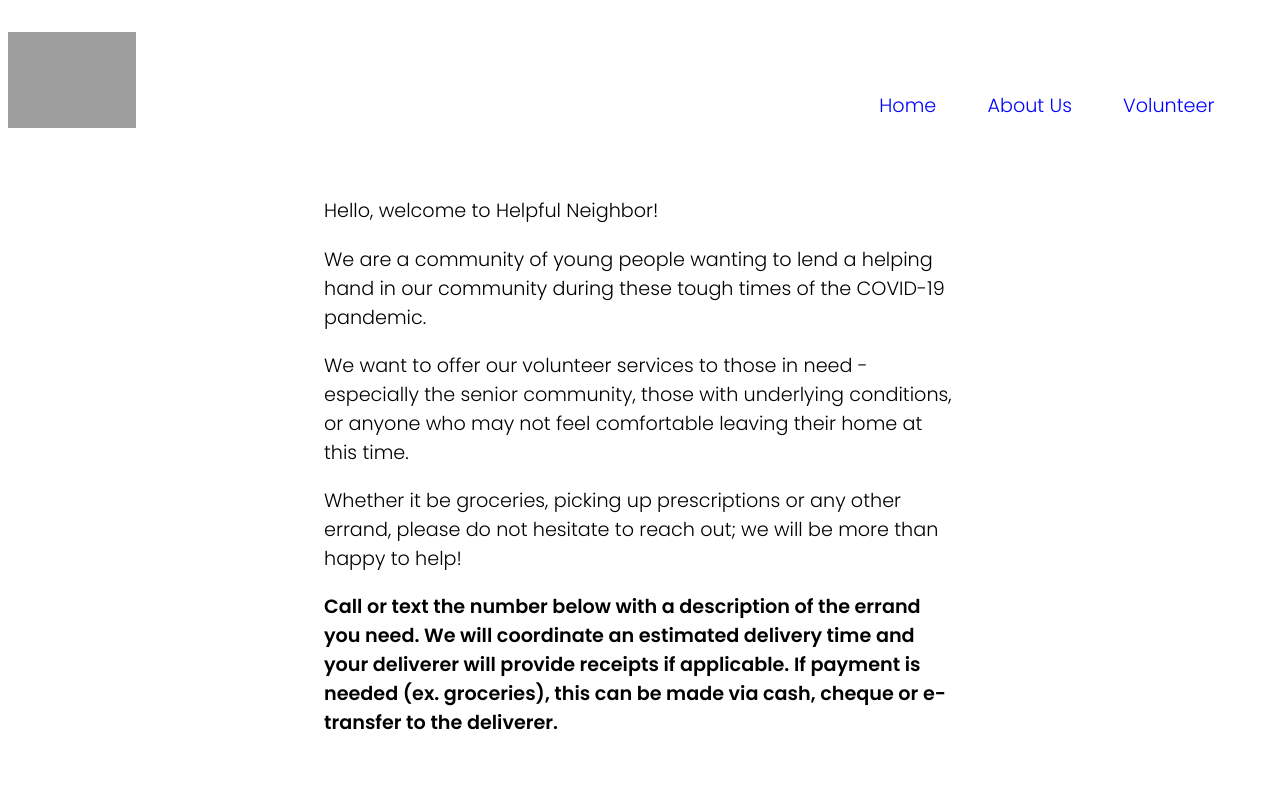
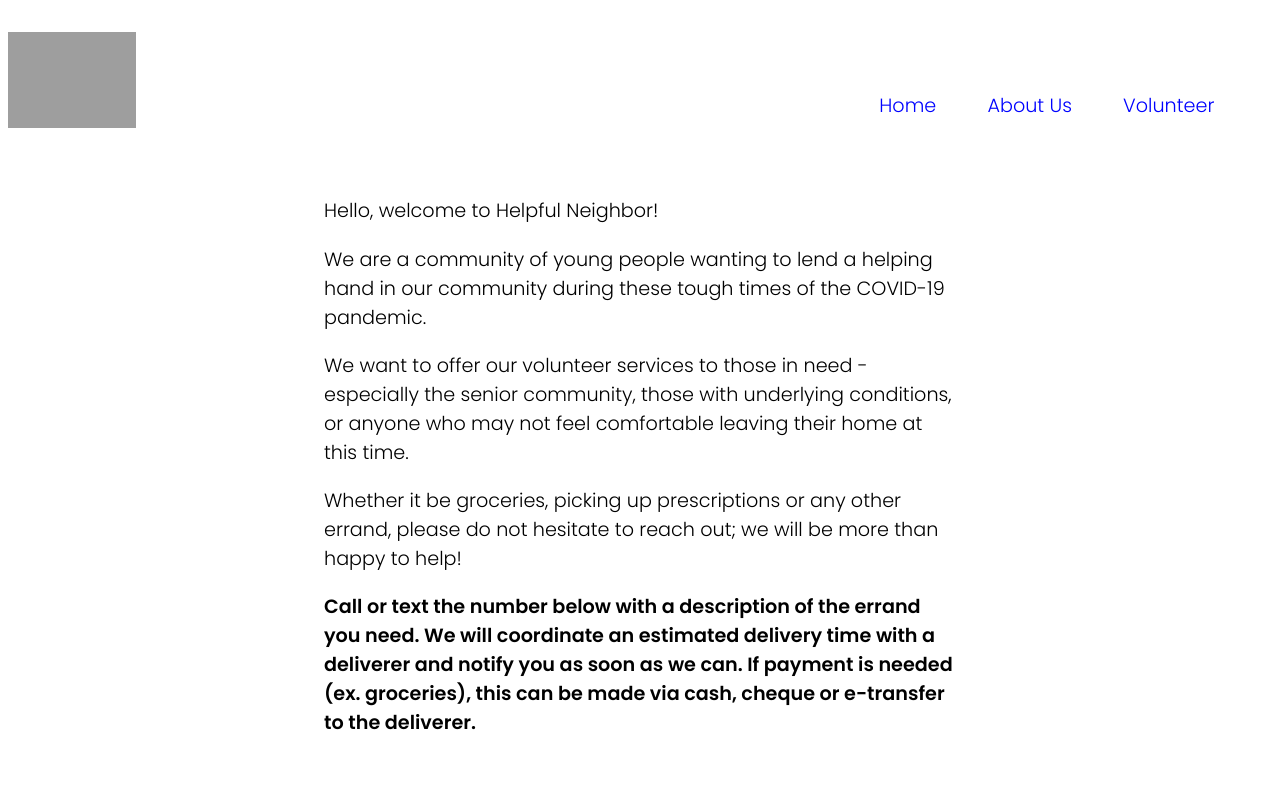
Before and after one commit to youngseok-seo/HelpfulNeighbor, a React (Vite) app in the folder frontend/: page /home in a window 1280 px wide. Shown: the top 795 px of the page. Built offline with nearby package versions, Linux system fonts and the light colour scheme; grey boxes are pictures that could not be loaded.

Commit message:
edit last paragraph

```diff
--- a/frontend/src/pages/HomePage.jsx
+++ b/frontend/src/pages/HomePage.jsx
@@ -149,7 +149,7 @@ const HomePage = () => {
                     Whether it be groceries, picking up prescriptions or any other errand, please do not hesitate to reach out; we will be more than happy to help!
                     </S.TextParagraph>
                     <S.TextParagraphBold>
-                    Call or text the number below with a description of the errand you need. We will coordinate an estimated delivery time and your deliverer will provide receipts if applicable. If payment is needed (ex. groceries), this can be made via cash, cheque or e-transfer to the deliverer.
+                    Call or text the number below with a description of the errand you need. We will coordinate an estimated delivery time with a deliverer and notify you as soon as we can. If payment is needed (ex. groceries), this can be made via cash, cheque or e-transfer to the deliverer.
                     </S.TextParagraphBold>
 
                 </S.Text>
```
